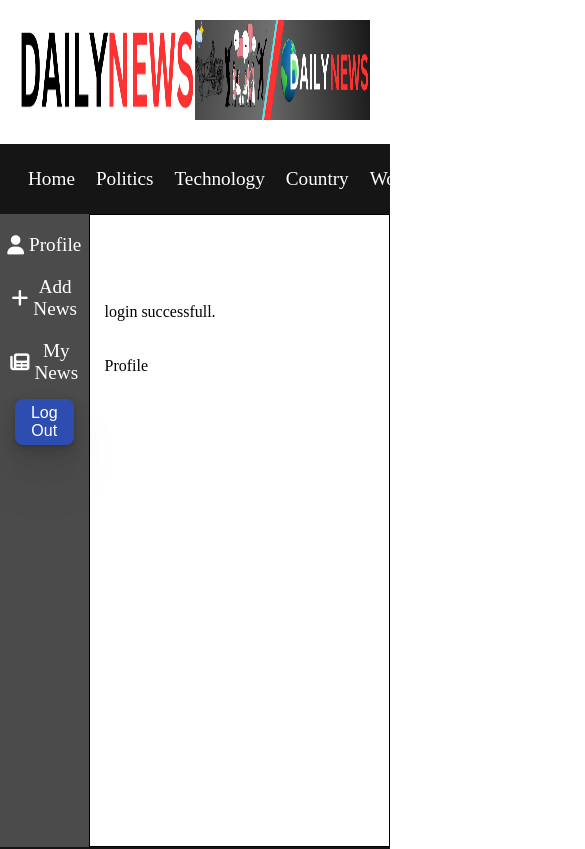
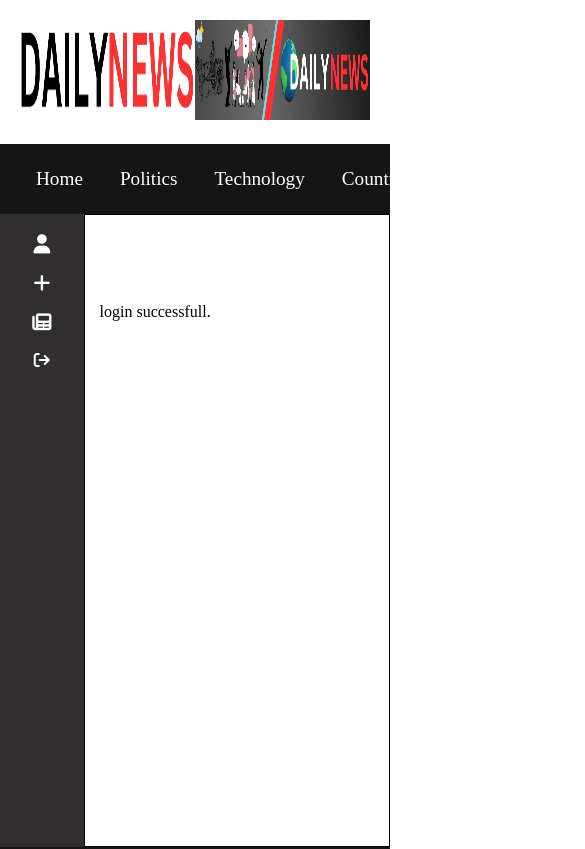
Before and after one commit to SahajaduRahaman/DailyNews, a React (Create React App) app in the folder frontend/: page /dashboard in a window 390 px wide. Shown: the top 849 px of the page, 585 px wide, since content can reach past the window. Built offline with nearby package versions, Linux system fonts and the light colour scheme; no server answers.

Commit message:
nav style

```diff
--- a/frontend/src/App.js
+++ b/frontend/src/App.js
@@ -47,7 +47,6 @@ function App() {
           <Route path='/login' element={<Login />}/>
           <Route path='/register' element={<Register />}/>
           <Route path='/dashboard' element={<Dashboard />}>
-            <Route index element={<Profile />}/>
             <Route path='profile' element={<Profile />}/>
             <Route path='addnews' element={<AddNews />}/>
             <Route path='adminnews' element={<AdminNews />}/>
--- a/frontend/src/pages/admin/Dashboard.js
+++ b/frontend/src/pages/admin/Dashboard.js
@@ -23,17 +23,20 @@ const Dashboard = () => {
         <div className="dash-left">
           <NavLink to="profile" className="dashboard-link">
             <i className="fa-solid fa-user"></i>
-            <span>Profile</span>
+            <span className="hide">Profile</span>
           </NavLink>
           <NavLink to="addnews" className="dashboard-link">
             <i className="fa-solid fa-plus"></i>
-            <span>Add News</span>
+            <span className="hide">Add News</span>
           </NavLink>
           <NavLink to="adminnews" className="dashboard-link">
             <i className="fa-solid fa-newspaper"></i>
-            <span>My News</span>
+            <span className="hide">My News</span>
           </NavLink>
-          <button onClick={HandleClick}>Log Out</button>
+          <button onClick={HandleClick}>
+            <i class="fa-solid fa-arrow-right-from-bracket"></i>
+            <span className="hide">Log Out</span>
+          </button>
         </div>
         <div className="dash-right">
           <h3>{authToken}</h3>
--- a/frontend/src/styles/Dashboard.css
+++ b/frontend/src/styles/Dashboard.css
@@ -5,13 +5,17 @@
 }
 
 .dash-left {
-    padding: 15px 15px 15px 15px;
-    width: 15%;
+    padding: 15px;
+    width: 16%;
     display: flex;
     flex-direction: column;
     justify-content: flex-start;
     gap: 10px;
-    background-color: rgb(75, 75, 75);
+    background-color: rgb(48, 46, 46);
+}
+
+.dash-left .active {
+    background-color: rgb(95, 86, 86);
 }
 
 .dashboard-link {
@@ -25,13 +29,18 @@
     justify-content: center;
     align-items: center;
     gap: 5px;
+    transition-property: scale();
+    transition-timing-function: ease-in-out;
+    transition-duration: 0.3s;
 }
 
 .dashboard-link:hover {
-    background-color: rgb(45, 155, 95);
+    background-color: rgb(95, 86, 86);
     box-shadow: rgb(20, 19, 19) 0px 15px 30px -10px;
     border-radius: 8px;
     color: rgb(2, 2, 2);
+    transform: scale(1.1);
+    z-index: 999;
 }
 
 
@@ -42,13 +51,25 @@
     font-size: medium;
     border: none;
     color: white;
-    background-color: #2e4db1;
-    box-shadow: rgba(0, 0, 0, 0.07) 0px 1px 2px, rgba(0, 0, 0, 0.07) 0px 2px 4px, rgba(0, 0, 0, 0.07) 0px 4px 8px, rgba(0, 0, 0, 0.07) 0px 8px 16px, rgba(0, 0, 0, 0.07) 0px 16px 32px, rgba(0, 0, 0, 0.07) 0px 32px 64px;
+    background-color: transparent;
+    transition-property: scale();
+    transition-timing-function: ease-in-out;
+    transition-duration: 0.5s;
+    display: flex;
+    justify-content: center;
+    align-items: center;
+    font-size: large;
+    font-size: 16px;
+    font-family: Georgia, 'Times New Roman', Times, serif;
+    gap: 5px;
 }
 
 .dash-left button:hover {
-    background-color: #af2727;
+    background-color: rgb(95, 86, 86);
+    transform: scale(1.1);
+    z-index: 999;
     color: black;
+    box-shadow: rgba(0, 0, 0, 0.07) 0px 1px 2px, rgba(0, 0, 0, 0.07) 0px 2px 4px, rgba(0, 0, 0, 0.07) 0px 4px 8px, rgba(0, 0, 0, 0.07) 0px 8px 16px, rgba(0, 0, 0, 0.07) 0px 16px 32px, rgba(0, 0, 0, 0.07) 0px 32px 64px;
 }
 
 .dash-right {
@@ -78,3 +99,9 @@
     height: 80vh;
     border: 1px solid rgb(247, 0, 255);
 }
+
+@media screen and (max-width: 1000px) {
+    .hide {
+        display: none;
+    }
+}
--- a/frontend/src/styles/Navbar.css
+++ b/frontend/src/styles/Navbar.css
@@ -34,13 +34,22 @@
 
 .navbar-li {
     list-style: none;
+    padding: 8px;
+    transition-property: scale();
+    transition-timing-function: ease-in-out;
+    transition-duration: 0.3s;
+}
+
+.navbar-li:hover {
+    transform: scale(1.2);
+    z-index: 999;
 }
 
 .active {
     background-color: rgb(212, 50, 29);
     font-size: larger;
     border-radius: 8px;
-    color: rgb(5, 5, 5);
+    color: rgb(255, 252, 252);
     box-shadow: 0 10px 20px rgba(0,0,0,0.19), 0 6px 6px rgba(0,0,0,0.23);
 }
 
@@ -54,15 +63,15 @@
 }
 
 .navbar-li a:hover {
-    background-color: rgb(35, 172, 92);
+    background-color: rgb(212, 50, 29);
     box-shadow: rgb(226, 36, 11) 0px 15px 30px -10px;
     border-radius: 8px;
     color: rgb(71, 34, 34);
+    color: white;
 }
 
 .navbar-li a:active {
     box-shadow: none;
-    background-color: rgb(212, 50, 29);
 }
 
 .profile-logo {
```
